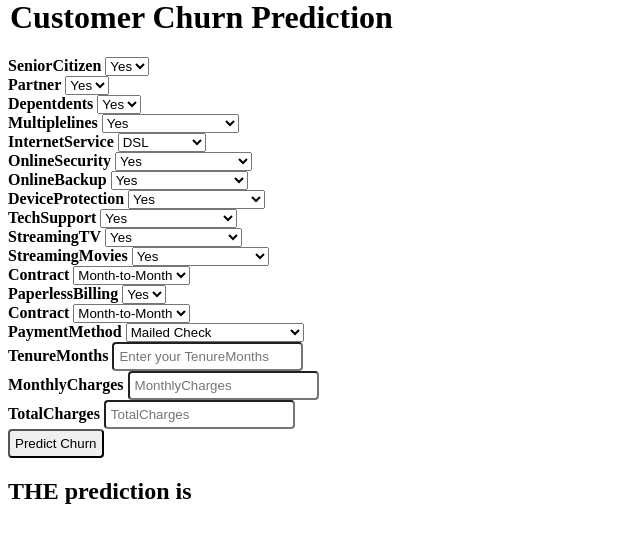
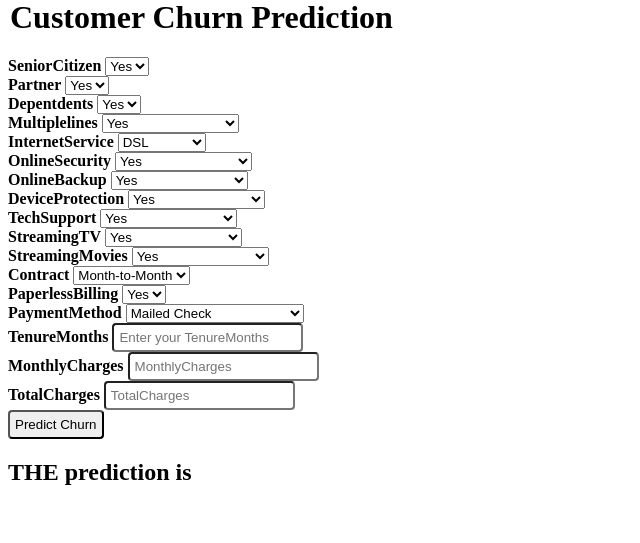
Before and after one commit to dondonprad/mlproject-customer-churn, a Flask app: page /predictdata in a window 1280 px wide. Shown: the part 81-624 px from the top of the page, without its empty margins (0-640 px from the left). Run offline with Flask 3, Linux system fonts and the light colour scheme.

Commit message:
app running

```diff
--- a/templates/home.html
+++ b/templates/home.html
@@ -121,14 +121,6 @@
                 </select>
             </div>
             <div class="mb-3">
-                <label class="form-label">Contract</label>
-                <select class="form-control" name="Contract" placeholder="Contract" required>
-                    <option value="Month-to-Month">Month-to-Month</option>
-                    <option value="One Year">One Year</option>
-                    <option value="Two Year">Two Year</option>
-                </select>
-            </div>
-            <div class="mb-3">
                 <label class="form-label">PaymentMethod</label>
                 <select class="form-control" name="PaymentMethod" placeholder="PaymentMethod" required>
                     <option value="Mailed Check">Mailed Check</option>
@@ -147,7 +139,7 @@
             </div>
             <div class="mb-3">
                 <label class="form-label">TotalCharges</label>
-                <input class="form-control" type="number" name="TotalCharges" value=" " placeholder="TotalCharges"/>
+                <input class="form-control" type="number" name="TotalCharges" id="TotalCharges" placeholder="TotalCharges"/>
             </div>
             <div class="mb-3">
                 <input class="btn btn-primary" type="submit" value="Predict Churn" required />
```
Also changed, not shown: src/components/data_transformation.py (+8 -9 lines), 2 other files.
